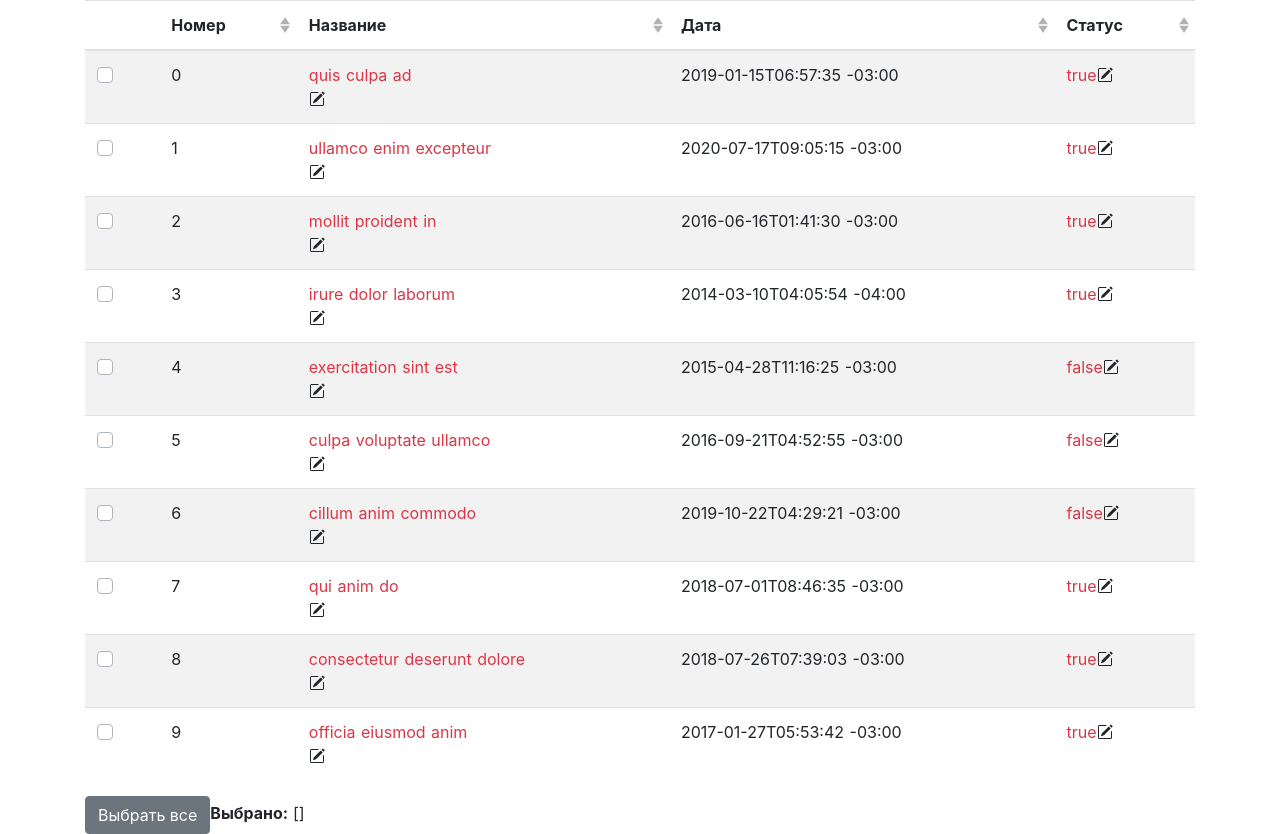
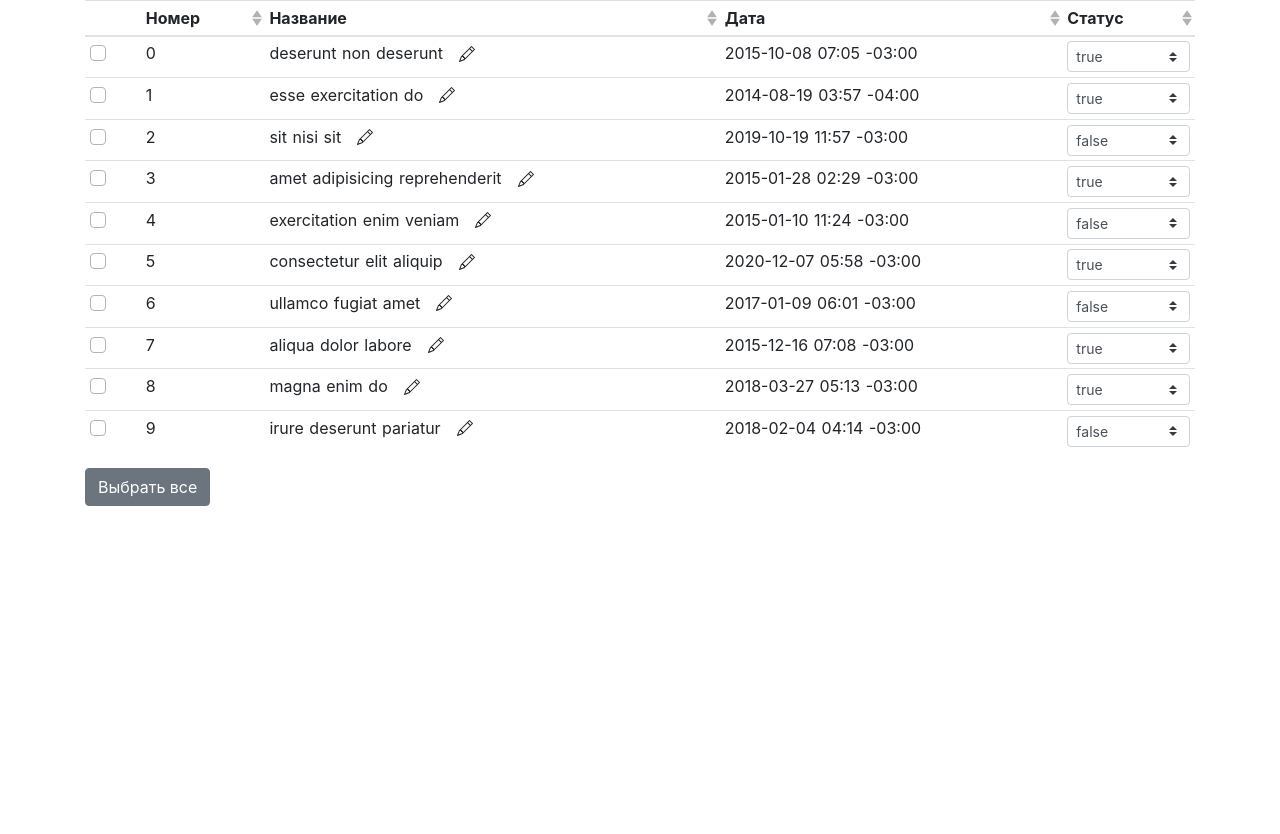
Before and after one commit to AlexVanDerrer/svisitom, a Nuxt app: page /tablePage in a window 1280 px wide. After the commit the page ends 800 px from the top, so only its background shows below. Built offline with nearby package versions, Linux system fonts and the light colour scheme; no server answers.

Commit message:
добавляет редактирование статуса

```diff
--- a/assets/mockData.js
+++ b/assets/mockData.js
@@ -1,72 +1,76 @@
+/**
+ * Данные получены от ресурса
+ * https://www.json-generator.com/
+ */
 export default [
     {
       "id": 0,
-        "name": "quis culpa ad",
-        "date": "2019-01-15T06:57:35 -03:00",
+      "name": "deserunt non deserunt",
+      "date": "2015-10-08 07:05 -03:00",
       "status": true,
       "cb": 0
     },
     {
       "id": 1,
-        "name": "ullamco enim excepteur",
-        "date": "2020-07-17T09:05:15 -03:00",
+      "name": "esse exercitation do",
+      "date": "2014-08-19 03:57 -04:00",
       "status": true,
       "cb": 1
     },
     {
       "id": 2,
-        "name": "mollit proident in",
-        "date": "2016-06-16T01:41:30 -03:00",
-        "status": true,
+      "name": "sit nisi sit",
+      "date": "2019-10-19 11:57 -03:00",
+      "status": false,
       "cb": 2
     },
     {
       "id": 3,
-        "name": "irure dolor laborum",
-        "date": "2014-03-10T04:05:54 -04:00",
+      "name": "amet adipisicing reprehenderit",
+      "date": "2015-01-28 02:29 -03:00",
       "status": true,
       "cb": 3
     },
     {
       "id": 4,
-        "name": "exercitation sint est",
-        "date": "2015-04-28T11:16:25 -03:00",
+      "name": "exercitation enim veniam",
+      "date": "2015-01-10 11:24 -03:00",
       "status": false,
       "cb": 4
     },
     {
       "id": 5,
-        "name": "culpa voluptate ullamco",
-        "date": "2016-09-21T04:52:55 -03:00",
-        "status": false,
+      "name": "consectetur elit aliquip",
+      "date": "2020-12-07 05:58 -03:00",
+      "status": true,
       "cb": 5
     },
     {
       "id": 6,
-        "name": "cillum anim commodo",
-        "date": "2019-10-22T04:29:21 -03:00",
+      "name": "ullamco fugiat amet",
+      "date": "2017-01-09 06:01 -03:00",
       "status": false,
       "cb": 6
     },
     {
       "id": 7,
-        "name": "qui anim do",
-        "date": "2018-07-01T08:46:35 -03:00",
+      "name": "aliqua dolor labore",
+      "date": "2015-12-16 07:08 -03:00",
       "status": true,
       "cb": 7
     },
     {
       "id": 8,
-        "name": "consectetur deserunt dolore",
-        "date": "2018-07-26T07:39:03 -03:00",
+      "name": "magna enim do",
+      "date": "2018-03-27 05:13 -03:00",
       "status": true,
       "cb": 8
     },
     {
       "id": 9,
-        "name": "officia eiusmod anim",
-        "date": "2017-01-27T05:53:42 -03:00",
-        "status": true,
+      "name": "irure deserunt pariatur",
+      "date": "2018-02-04 04:14 -03:00",
+      "status": false,
       "cb": 9
     }
   ]
--- a/components/EditPopoverComponent.vue
+++ b/components/EditPopoverComponent.vue
@@ -1,6 +1,8 @@
 <template>
     <div>
-        <b-icon :id="`editName-${itemData.item.id}`"  icon="pencil-square"></b-icon>
+        <div class="EditIcon">
+            <b-icon :id="`editName-${itemData.item.id}`"  icon="pencil"></b-icon>
+        </div>
         <b-popover
             :target="`editName-${itemData.item.id}`"
             triggers="focus"
@@ -9,7 +11,7 @@
             :ref="`popover-${itemData.item.id}`"
         >
             <template #title>
-                Редактировать
+                Изменить название
             </template>
 
             <div>
@@ -37,45 +39,11 @@ export default {
             type: Object
         }
     },
-    data(){
-        return {
-            popoverShow: false,
-        }
-    },
-    methods: {
-        onClose() {
-            this.$refs[`popover-${itemData.item.id}`].hide();
-            // this.popoverShow = false
-        },
-        onOk() {
-            this.onClose()
-        },
-
-      onShown() {
-        // Called just after the popover has been shown
-        // Transfer focus to the first input
-        this.focusRef(this.$refs.input1)
-      },
-      onHidden() {
-        // Called just after the popover has finished hiding
-        // Bring focus back to the button
-        this.focusRef(this.$refs.button)
-      },
-      focusRef(ref) {
-        // Some references may be a component, functional component, or plain element
-        // This handles that check before focusing, assuming a `focus()` method exists
-        // We do this in a double `$nextTick()` to ensure components have
-        // updated & popover positioned first
-        this.$nextTick(() => {
-          this.$nextTick(() => {
-            ;(ref.$el || ref).focus()
-          })
-        })
-      }
-    }
 }
 </script>
 
 <style>
-
+.EditIcon{
+    cursor: pointer;
+}
 </style>
--- a/pages/tablePage.vue
+++ b/pages/tablePage.vue
@@ -1,7 +1,7 @@
 <template>
   <div class="container">
       <div class="Table--table-container">
-            <b-table striped hover :items="items" :fields="fields">
+            <b-table small hover :items="items" :fields="fields">
                     <template #cell(cb)="data">
                         <b-form-checkbox
                             :id="`checkbox-${data.item.cb}`"
@@ -12,19 +12,31 @@
                         </b-form-checkbox>
                     </template>
                     <template #cell(status)="data">
-                        <span class="text-danger">{{data.item.status}}</span>
-                        <b-icon icon="pencil-square"></b-icon>
+                        <b-form-select
+                            v-model="data.item.status"
+                            :options="options"
+                            size="sm"
+                        ></b-form-select>
 
                     </template>
                     <template #cell(name)="data">
-                        <span class="text-danger">{{data.item.name}}</span>
-                        <EditPopoverComponent :itemData="data"/>
+                        <div class="d-flex">
+                            <div class="mr-3">
+                                <span>{{data.item.name}}</span>
+                            </div>
+                            <EditPopoverComponent :itemData="data"/>
+                        </div>
+                    </template>
 
+                    <template #cell(date)="data">
+                        {{ data.item.date }}
                     </template>
             </b-table>
             <b-button @click.stop.prevent="selectAllItems">Выбрать все</b-button>
             <b-button v-show="selectData.length" @click.stop.prevent="clearSelect">Отменить выбор</b-button>
-            <strong>Выбрано: </strong>{{selectData}}
+            <span v-show="selectData.length">
+                <strong>Выбрано: </strong>{{selectData}}
+            </span>
       </div>
   </div>
 </template>
@@ -33,6 +45,18 @@
 import _ from 'lodash'
 export default {
     middleware: ['checkAuth'],
+    filters: {
+        formatDate (date) {
+        let dd = date.getDate()
+        if (dd < 10) dd = '0' + dd
+        let mm = date.getMonth() + 1
+        if (mm < 10) mm = '0' + mm
+        const yy = date.getFullYear()
+        // let yy = date.getFullYear() % 100;
+        // if (yy < 10) yy = '0' + yy;
+        return dd + '.' + mm + '.' + yy
+        }
+    },
     async fetch(){
         try {
             await this.$store.dispatch('getData')
@@ -44,6 +68,11 @@ export default {
     data() {
       return {
           selectData: [],
+            options: [
+                { value: true, text: 'true' },
+                { value: false, text: 'false' },
+
+            ],
           fields: [
             {
                 key: 'cb',
```
Lines whose indentation alone changed are shown as unchanged.
